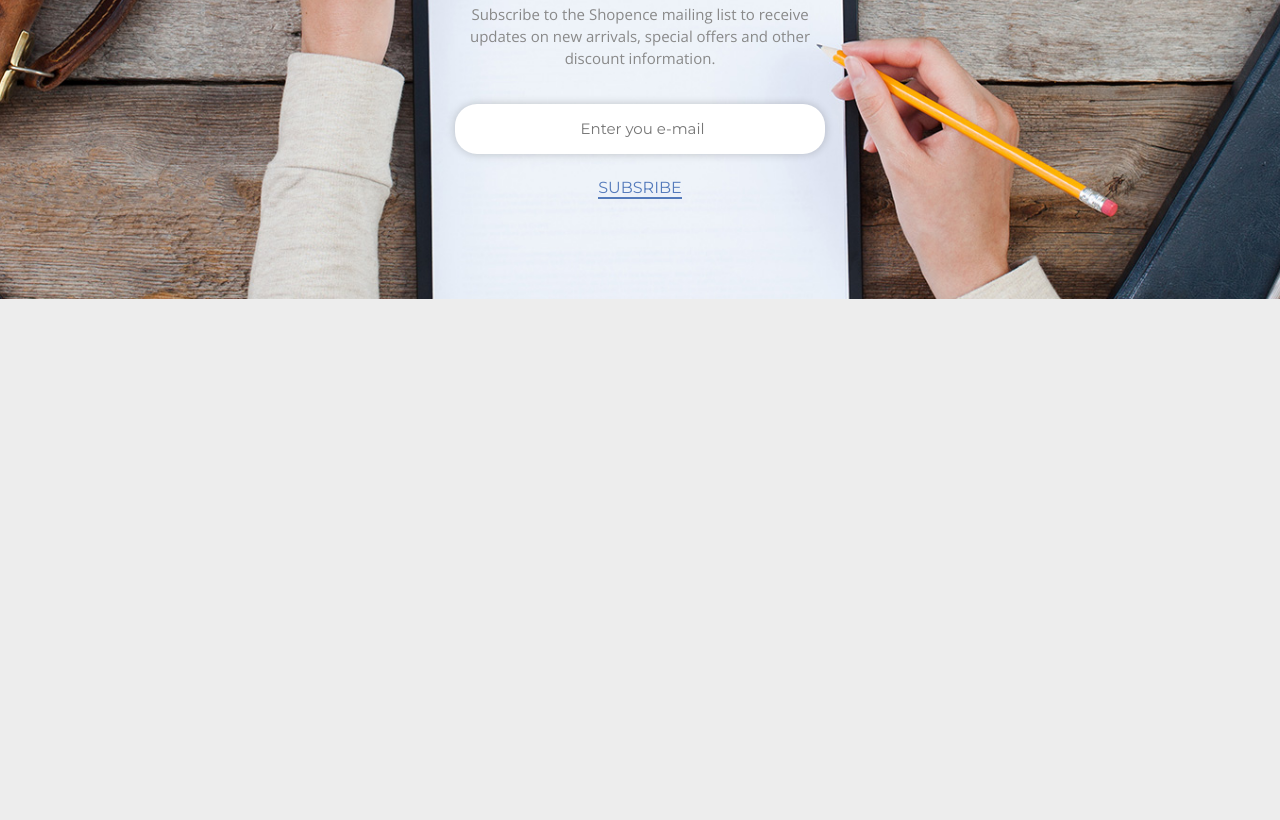
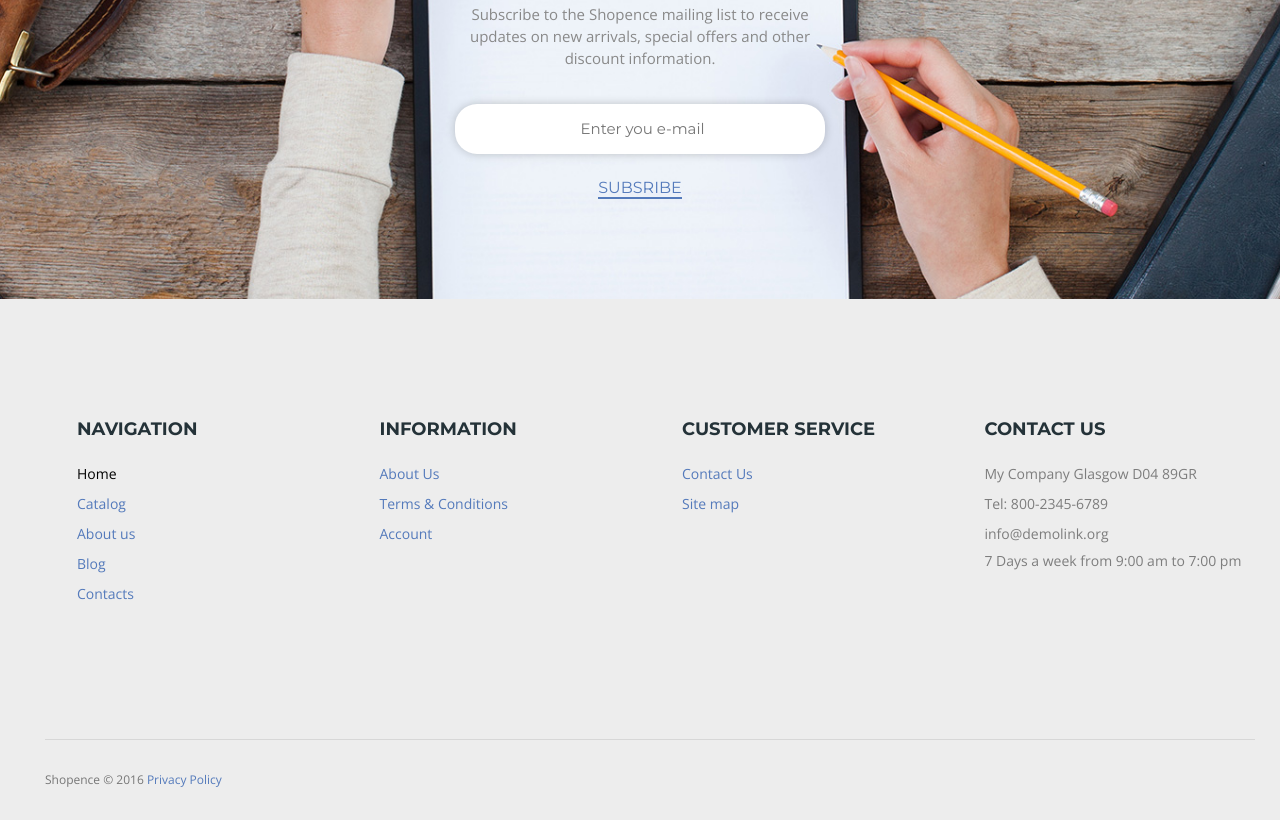
Before and after one commit to popovicnemanja/Shopence-Template-Practice, a plain HTML site: page index.html in a window 1280 px wide. Shown: the part 2204-3024 px from the top of the page. Before the commit the page ends 2523 px from the top, so only its background shows below. Drawn offline with nearby package versions, Linux system fonts and the light colour scheme; files whose address does not match are found by name.

Commit message:
add footer

```diff
--- a/assets/css/style.css
+++ b/assets/css/style.css
@@ -473,7 +473,7 @@ article time {
     text-align: center;
 }
 
-.bottom-container {
+.module-container {
     width: 260px;
     margin: 0 auto;
     padding-top: 150px;
@@ -528,6 +528,87 @@ article time {
     border-color: #000;
 }
 
+footer {
+    padding: 60px 0 0;
+}
+
+footer .module-container {
+    padding: 0;
+    margin: 0;
+}
+
+footer h4 {
+    margin: 0 0 20px;
+    font-size: 18px;
+    line-height: 20px;
+    text-transform: uppercase;
+}
+
+footer ul {
+    padding: 0;
+    margin: 0 0 30px;
+    list-style-type: none;
+}
+
+footer li {
+    line-height: 24px;
+    font-size: 14px;
+}
+
+footer li a {
+    font-family: 'Open Sans', sans-serif;
+    line-height: 30px;
+    text-decoration: none;
+    color: #547abb;
+    transition: 0.4s all;
+}
+
+footer li a:hover {
+    color: #000;
+}
+
+footer .active a {
+    color: #000;
+}
+
+footer li span {
+    display: block;
+    font-family: 'Open Sans', sans-serif;
+    font-weight: 400;
+    color: #7d7d7d;
+}
+
+footer li span a {
+    transition: 0.4s all;
+    color: #7d7d7d;
+
+}
+
+footer li span a:hover {
+    color: #547abb;
+}
+
+footer .copyright {
+    padding: 30px 0 30px 12px;
+    border-top: 1px solid #d7d7d7;
+}
+
+footer .copyright span {
+    font-family: 'Open Sans', sans-serif;
+    font-size: 12px;
+    line-height: 20px;
+    color: #777;
+}
+
+footer .copyright span a {
+    color: #547abb;
+    text-decoration: none;
+    transition: 0.4s all;
+}
+
+footer .copyright span a:hover {
+    color: #000;
+}
 
 @media only screen and (max-width: 359px) {
     .mobilepanel span {
@@ -568,10 +649,14 @@ article time {
         line-height: 30px;
         margin-bottom: 20px;
     }
+
+    footer .copyright {
+        padding-left: 0;
+    }
 }
 
 @media only screen and (min-width: 600px) {
-    .bottom-container {
+    .module-container {
         width: 370px;
     }
 }
@@ -728,6 +813,27 @@ article time {
     .newsletter h3 {
         font-size: 16px;
     }
+
+    footer {
+        padding: 100px 0 0;
+    }
+
+    footer .module-container {
+        width: 100%;
+    }
+
+    footer .ul-footer {
+        padding-bottom: 100px;
+        margin-bottom: 0;
+    }
+
+    footer .item-footer {
+        width: 24.999975%;
+        padding-left: 12px;
+        display: inline-block;
+        box-sizing: border-box;
+        float: left;
+    }
 }
 
 @media only screen and (min-width: 980px) {
@@ -807,14 +913,22 @@ article time {
         box-sizing: border-box;
     }
 
-    .bottom-container {
+    .module-container {
         padding-top: 180px;
+        margin: 0 auto;
     }
 
     .newsletter h3 {
         font-size: 20px;
     }
 
+    footer {
+        padding-left: 20px;
+    }
+
+    footer .module-container {
+        margin: 0 20px;
+    }
 }
 
 @media only screen and (min-width: 1200px) {
@@ -858,4 +972,8 @@ article time {
     article {
         margin-bottom: 0;
     }
+
+    footer {
+        margin: 0 20px;
+    }
 }
--- a/index.html
+++ b/index.html
@@ -165,8 +165,7 @@
                                             </li>
                                             <li>
                                                 <a href="#" class="icon-heart"></a>
-                                                </li>
-                                                <li>
+                                            </li>                                                <li>
                                                 <a href="#" class="icon-copy"></a>
                                             </li>
                                         </ul>
@@ -245,7 +244,7 @@
                 </div>
                 <div class="newsletter">
                     <div class="container">
-                            <div class="bottom-container">
+                        <div class="module-container">
                             <h3>newsletter</h3>
                             <p>
                                 Subscribe to the Shopence mailing list to receive updates on new arrivals, special offers and other discount information.
@@ -257,8 +256,49 @@
                 </div>
             </div>
         </main>
-
-
+        <footer>
+            <div class="container">
+                <div class="module-container">
+                    <ul class="ul-footer clearfix">
+                        <li class="item-footer">
+                            <h4>navigation</h4>
+                            <ul>
+                                <li class="active"><a href="#">Home</a></li>
+                                <li><a href="#">Catalog</a></li>
+                                <li><a href="#">About us</a></li>
+                                <li><a href="#">Blog</a></li>
+                                <li><a href="#">Contacts</a></li>
+                            </ul>
+                        </li>
+                        <li class="item-footer">
+                            <h4>information</h4>
+                            <ul>
+                                <li><a href="#">About Us</a></li>
+                                <li><a href="#">Terms & Conditions</a></li>
+                                <li><a href="#">Account</a></li>
+                            </ul>
+                        </li>
+                        <li class="item-footer">
+                            <h4>customer service</h4>
+                            <ul>
+                                <li><a href="#">Contact Us</a></li>
+                                <li><a href="#">Site map</a></li>
+                            </ul>
+                        </li>
+                        <li class="item-footer">
+                            <h4>contact us</h4>
+                            <span class="adress"><a href="#">My Company Glasgow D04 89GR</a></span>
+                            <span class="phone"><a href="callto:800-2345-678">Tel: 800-2345-6789</a></span>
+                            <span class="mail"><a href="mailto:info@demolink.org">info@demolink.org</a></span>
+                            <span class="data">7 Days a week from 9:00 am to 7:00 pm</span>
+                        </li>
+                    </ul>
+                </div>
+                <div class="copyright">
+                    <span>Shopence &copy; 2016 <a href="#">Privacy Policy</a></span>
+                </div>
+            </div>
+        </footer>
 	   <script src="assets/js/jquery-2.1.4.min.js"></script>
 	   <script src="assets/js/script.js"></script>
     </body>
```
Lines whose indentation alone changed are shown as unchanged.
